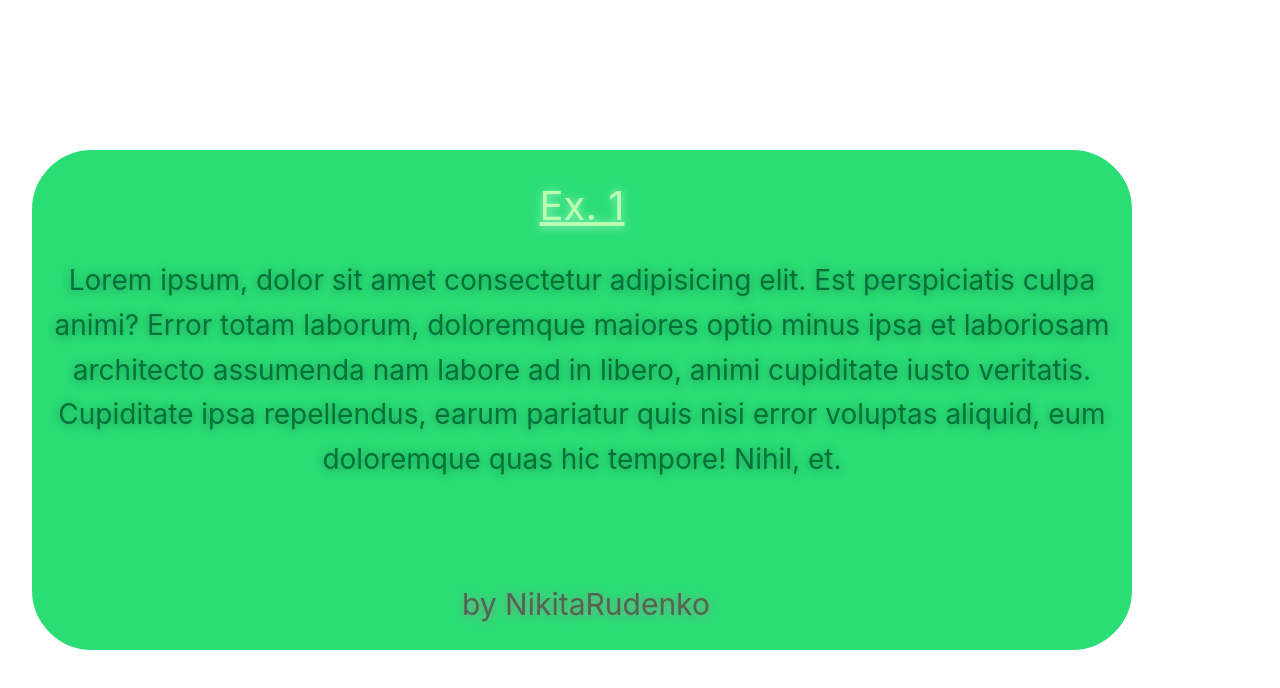
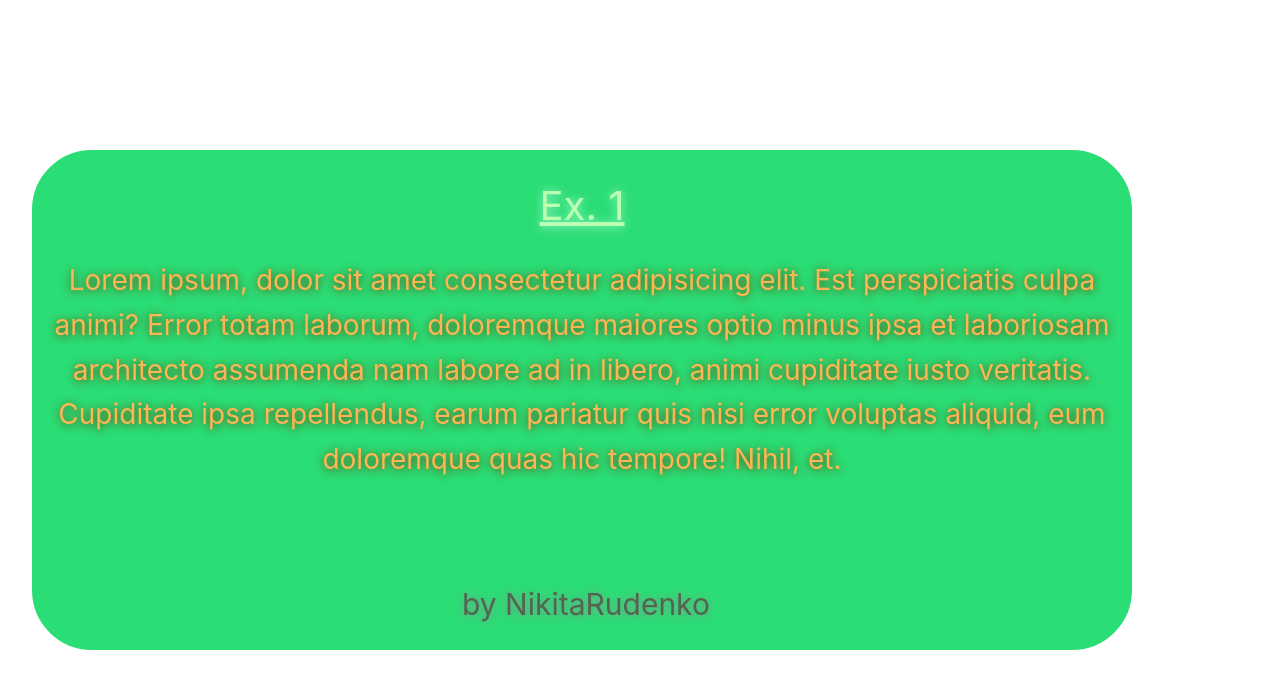
Before and after one commit to nickruden/vue3_base, a Vue app: page / in a window 1280 px wide. Shown: the top 688 px of the page. Built offline with nearby package versions, Linux system fonts and the light colour scheme.

Commit message:
Атрибут class в фреймворке Vue(Task_37)

```diff
--- a/src/App.vue
+++ b/src/App.vue
@@ -3,6 +3,7 @@
   name: "App",
   data() {
     return {
+      cssClasses: "ex37",
     }
   },
   methods: {
@@ -16,7 +17,7 @@
     <!-- Ex. 1 -->
     <div>
       <h2>Ex. 1</h2>
-      <p>Lorem ipsum, dolor sit amet consectetur adipisicing elit. Est perspiciatis culpa animi? Error totam laborum, doloremque maiores optio minus ipsa et laboriosam architecto assumenda nam labore ad in libero, animi cupiditate iusto veritatis. Cupiditate ipsa repellendus, earum pariatur quis nisi error voluptas aliquid, eum doloremque quas hic tempore! Nihil, et.</p>
+      <p :class="cssClasses"> Lorem ipsum, dolor sit amet consectetur adipisicing elit. Est perspiciatis culpa animi? Error totam laborum, doloremque maiores optio minus ipsa et laboriosam architecto assumenda nam labore ad in libero, animi cupiditate iusto veritatis. Cupiditate ipsa repellendus, earum pariatur quis nisi error voluptas aliquid, eum doloremque quas hic tempore! Nihil, et.</p>
     </div>
   </div>
   <p id="endword">by NikitaRudenko</p>
@@ -41,13 +42,13 @@
   #main div{
     margin-top: 10px;
   }
-  #main p{
+  /* #main p{
     font-size: 28px;
     margin-top: 20px;
     margin-bottom: 20px;
     color: rgb(3, 114, 58);
     text-shadow: 0px 1px 10px rgb(20, 143, 81);
-  }
+  } */
   #main h2{
     font-size: 40px;
     margin-top: 4px;
@@ -81,4 +82,12 @@
     color: rgb(83, 100, 80);
     text-shadow: 0px 1px 10px rgb(128, 151, 141);
   }
+
+  .ex37{
+    font-size: 28px;
+    margin-top: 20px;
+    margin-bottom: 20px;
+    color: rgb(255, 181, 83);
+    text-shadow: 0px 1px 10px rgb(102, 60, 4);
+  }
 </style>
```
